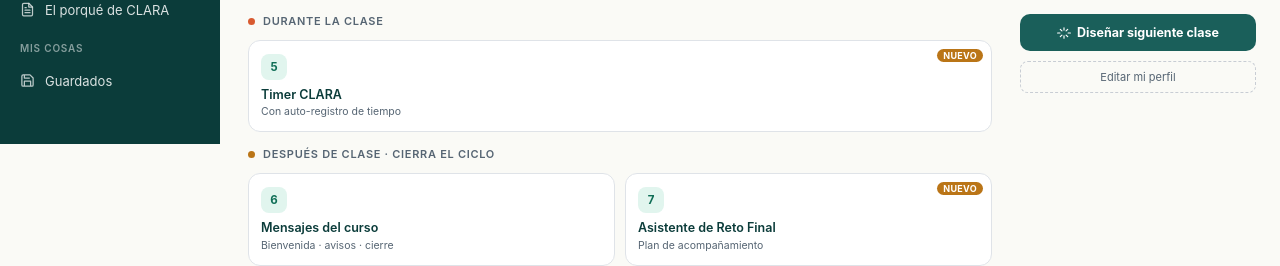
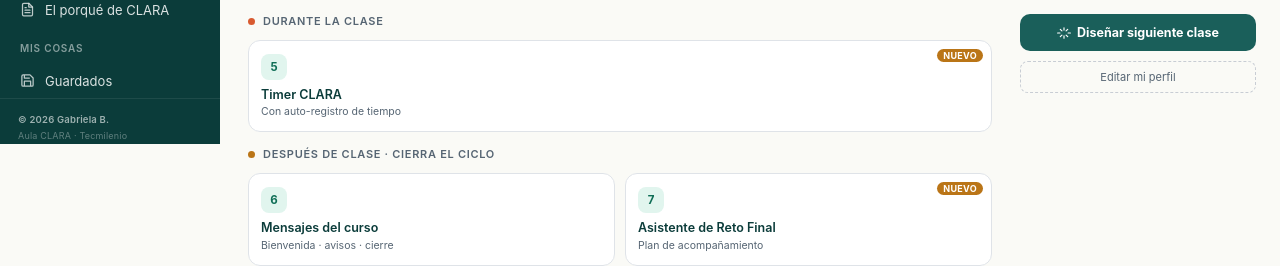
Before and after one commit to licgabrielab-beep/centro-docente-tecmilenio, a React (Vite) app: page / in a window 1280 px wide. Shown: the part 656-922 px from the top of the page. Built offline with nearby package versions, Linux system fonts and the light colour scheme.

Commit message:
v4.1.3 · aviso de copyright y licencia de uso
- Agrega LICENSE.txt con condiciones de uso
- Aviso de copyright visible en sidebar
- Atribucion de autoria original con reconocimiento institucional
- Reconoce modelo CLARA y MAPS como propiedad Tecmilenio

```diff
--- a/package.json
+++ b/package.json
@@ -1,7 +1,7 @@
 {
   "name": "aula-clara-tecmilenio",
   "private": true,
-  "version": "4.1.2",
+  "version": "4.1.3",
   "type": "module",
   "description": "Aula CLARA · Tu espacio para diseñar, dar y reflexionar la clase Tecmilenio",
   "scripts": {
--- a/src/App.jsx
+++ b/src/App.jsx
@@ -174,6 +174,12 @@ function Sidebar({ view, activeTool, onNav, onTool }) {
         <div className="sidebar-label">Mis cosas</div>
         {mk('guardados', 'Guardados', <Icon.Save size={15} />)}
       </div>
+
+      <div className="sidebar-copyright">
+        <div>© 2026 Gabriela B.</div>
+        <div className="sidebar-copyright-sub">Aula CLARA · Tecmilenio</div>
+        <div className="sidebar-copyright-sub">Uso institucional. Todos los derechos reservados.</div>
+      </div>
     </aside>
   )
 }
--- a/src/index.css
+++ b/src/index.css
@@ -65,11 +65,13 @@ button:active { transform: scale(0.98); }
 .sidebar {
   background: var(--tec-dark);
   color: white;
-  padding: 22px 0 100px;
+  padding: 22px 0 16px;
   position: sticky;
   top: 0;
   height: 100vh;
   overflow-y: auto;
+  display: flex;
+  flex-direction: column;
 }
 .sidebar-logo {
   padding: 0 20px 18px;
@@ -100,6 +102,25 @@ button:active { transform: scale(0.98); }
   letter-spacing: 0.5px;
 }
 .sidebar-group { padding-top: 14px; }
+
+.sidebar-copyright {
+  margin-top: auto;
+  padding: 14px 18px 16px;
+  border-top: 1px solid rgba(255, 255, 255, 0.08);
+  font-size: 9.5px;
+  color: rgba(255, 255, 255, 0.45);
+  line-height: 1.5;
+  letter-spacing: 0.2px;
+}
+.sidebar-copyright > div:first-child {
+  font-weight: 600;
+  color: rgba(255, 255, 255, 0.6);
+  margin-bottom: 2px;
+}
+.sidebar-copyright-sub {
+  font-size: 9px;
+  color: rgba(255, 255, 255, 0.35);
+}
 .sidebar-label {
   font-size: 10px;
   color: rgba(255,255,255,0.5);
```
Also changed, not shown: LICENSE.txt (added), 1 other file (tests, documents, lock files or other folders).
